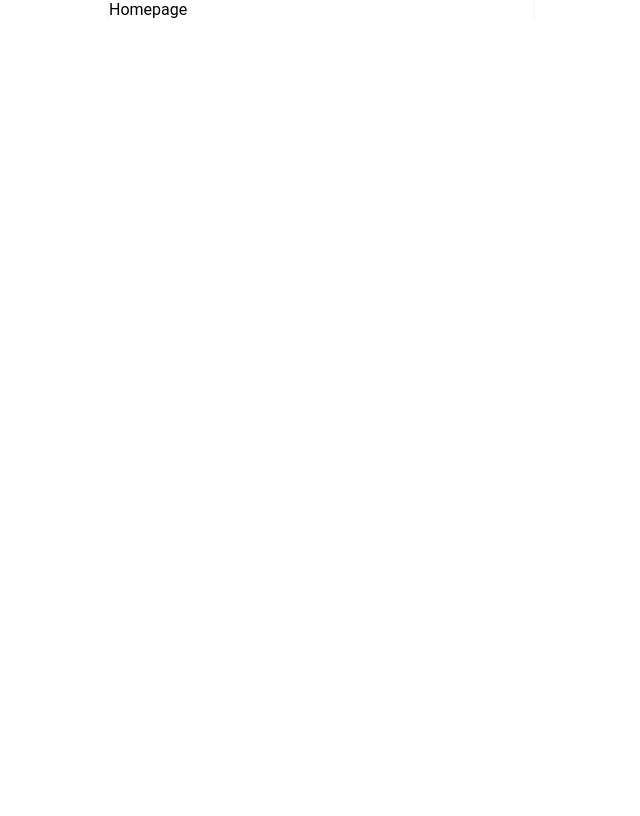
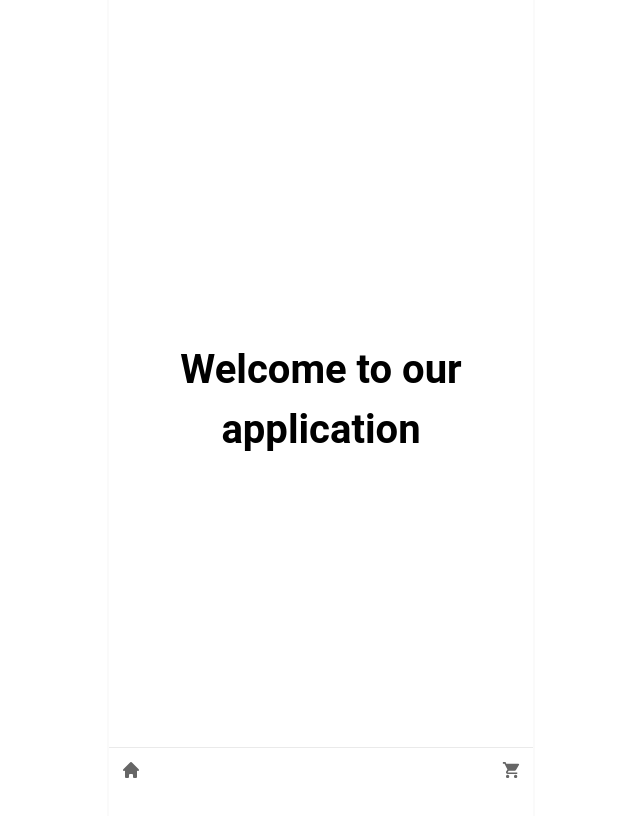
Before and after one commit to alaminnku/home-and-home, a Next.js app: page / in a window 1280 px wide. Shown: the top 816 px of the page, without its empty margins (319-959 px from the left). Built offline with nearby package versions, Linux system fonts and the light colour scheme.

Commit message:
Homepage and navigation added

```diff
--- /dev/null
+++ b/components/home/Hero.jsx
@@ -0,0 +1,9 @@
+import styles from "@styles/home/Hero.module.css";
+
+export default function Hero() {
+  return (
+    <section className={styles.hero}>
+      <h1>Welcome to our application</h1>
+    </section>
+  );
+}
--- /dev/null
+++ b/components/layout/Navigation.jsx
@@ -0,0 +1,21 @@
+import Link from "next/link";
+import { HiHome } from "react-icons/hi";
+import { IoMdCart } from "react-icons/io";
+import styles from "@styles/layout/Navigation.module.css";
+
+export default function Navigation() {
+  return (
+    <nav className={styles.navigation}>
+      <Link href="/">
+        <a>
+          <HiHome />
+        </a>
+      </Link>
+      <Link href="/">
+        <a>
+          <IoMdCart />
+        </a>
+      </Link>
+    </nav>
+  );
+}
--- a/components/restaurant/Hero.jsx
+++ b/components/restaurant/Hero.jsx
@@ -2,7 +2,7 @@ import Image from "next/image";
 import styles from "@styles/restaurant/Hero.module.css";
 
 export default function Hero({ restaurant }) {
-  const { name, description, address, phone, banner } = restaurant;
+  const { name, description, address, banner } = restaurant;
   return (
     <section>
       <div className={styles.banner}>
--- a/data/restaurants.json
+++ b/data/restaurants.json
@@ -96,7 +96,7 @@
     },
     {
       "id": "f63e4786-20c0-11ed-861d-0242ac120002",
-      "name": "Chinese Dragon Cafe 2",
+      "name": "The French Gourmet",
       "description": "Great Chinese food in Colombo with affordable pricing. Authentic with a very wide choice",
       "address": "62/A Dharmapala Mawatha, Colombo 3, Sri Lanka",
       "phone": "+94719966669",
--- a/package.json
+++ b/package.json
@@ -11,7 +11,8 @@
   "dependencies": {
     "next": "12.2.5",
     "react": "18.2.0",
-    "react-dom": "18.2.0"
+    "react-dom": "18.2.0",
+    "react-icons": "^4.4.0"
   },
   "devDependencies": {
     "eslint": "8.22.0",
--- a/pages/_app.js
+++ b/pages/_app.js
@@ -1,7 +1,13 @@
-import '../styles/globals.css'
+import Navigation from "@components/layout/Navigation";
+import "../styles/globals.css";
 
 function MyApp({ Component, pageProps }) {
-  return <Component {...pageProps} />
+  return (
+    <>
+      <Component {...pageProps} />
+      <Navigation />
+    </>
+  );
 }
 
-export default MyApp
+export default MyApp;
--- a/pages/index.js
+++ b/pages/index.js
@@ -1,3 +1,9 @@
+import Hero from "@components/home/Hero";
+
 export default function HomePage() {
-  return <main>Homepage</main>;
+  return (
+    <main>
+      <Hero />
+    </main>
+  );
 }
--- /dev/null
+++ b/styles/home/Hero.module.css
@@ -0,0 +1,12 @@
+.hero {
+  height: 100vh;
+  padding: 0.75rem;
+  display: flex;
+  align-items: center;
+  justify-content: center;
+}
+
+.hero h1 {
+  text-align: center;
+  font-size: 2.5rem;
+}
--- /dev/null
+++ b/styles/layout/Navigation.module.css
@@ -0,0 +1,15 @@
+.navigation {
+  position: sticky;
+  bottom: 0;
+  padding: 0.75rem;
+  display: flex;
+  align-items: center;
+  justify-content: space-between;
+  background: var(--white);
+  border-top: 1px solid var(--border_color);
+}
+
+.navigation a svg {
+  font-size: 1.25rem;
+  color: var(--grey);
+}
```
Also changed, not shown: 1 other file (tests, documents, lock files or other folders).
